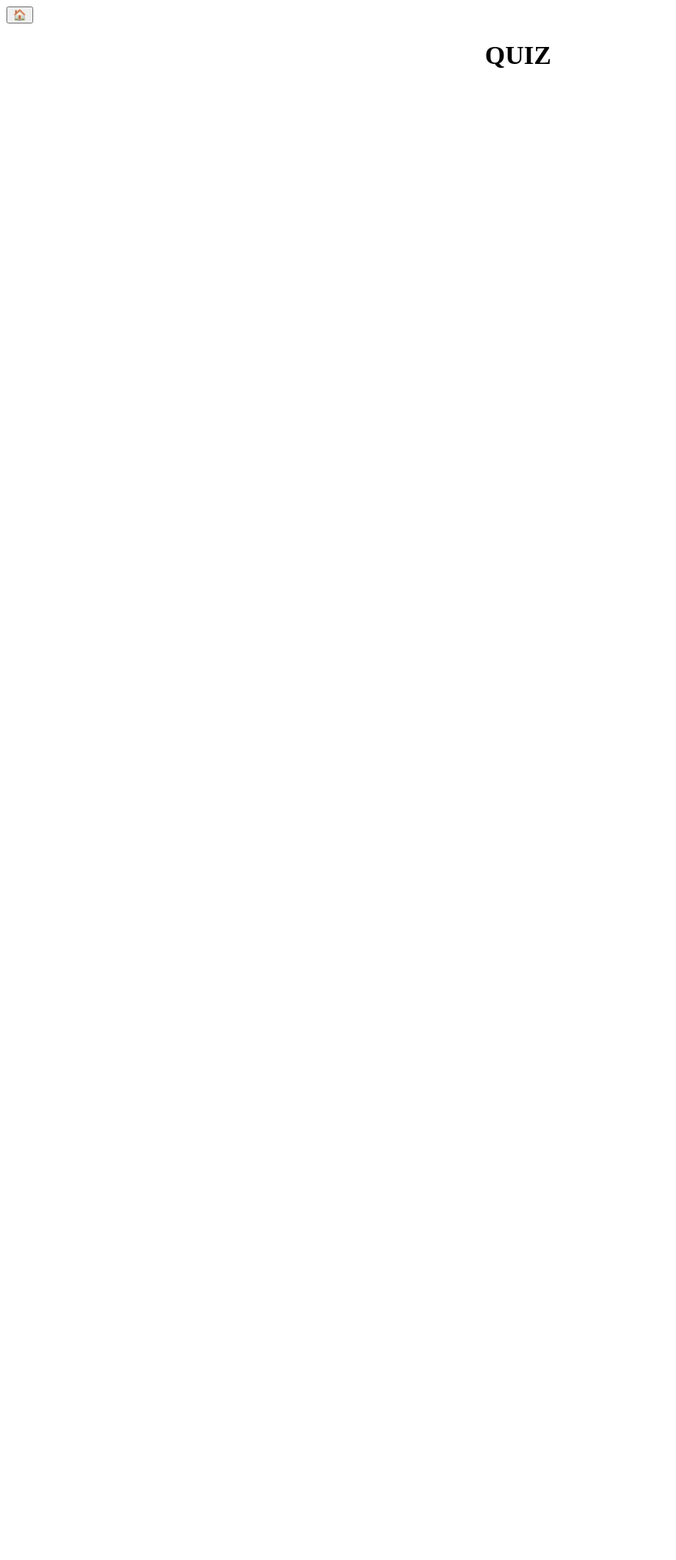
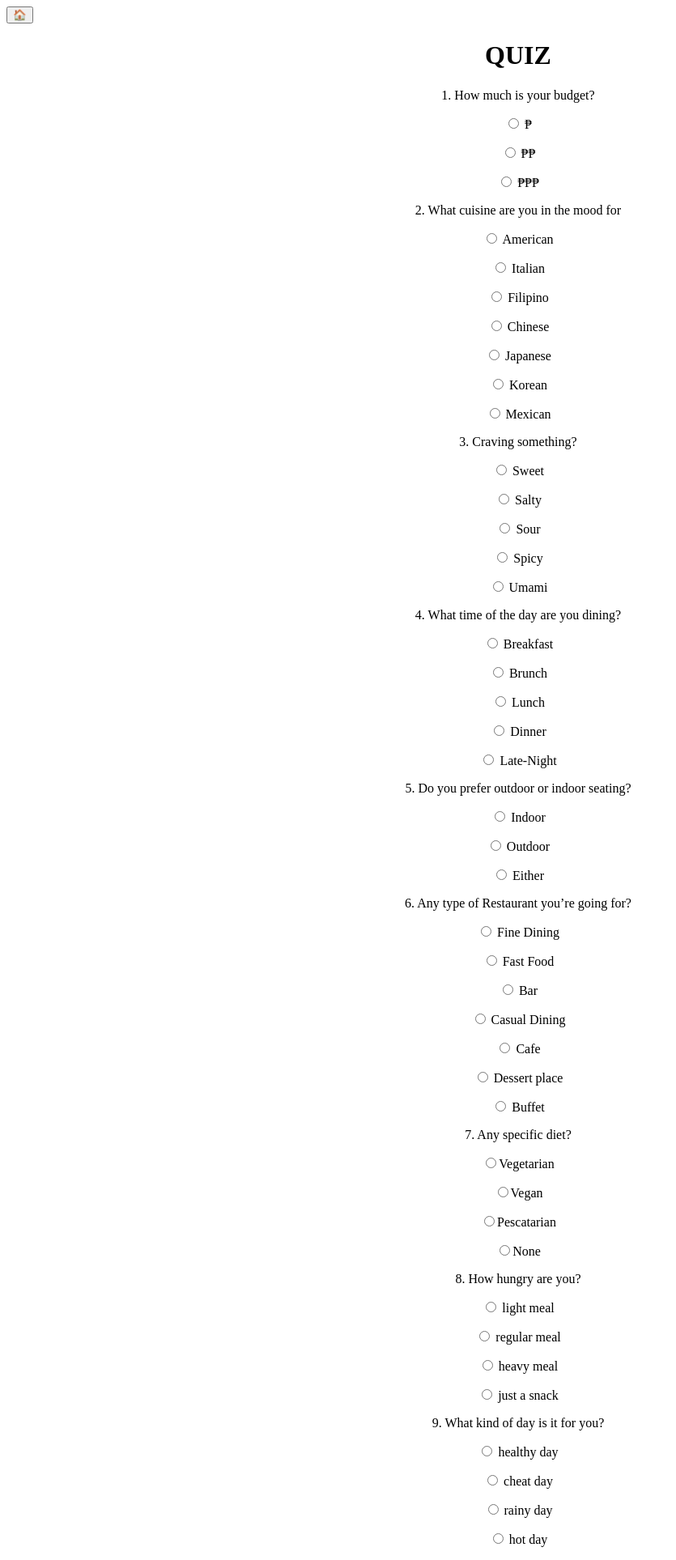
Before and after one commit to marivalle28/csci42project, a Django app: page /takequiz/ in a window 1280 px wide. Before the commit the part shown is almost empty. Shown: the whole page at 81% size, without its empty margins (0-835 px from the left). Before the commit the page ends 84 px from the top, so only its background shows below. Run offline with Django 4.2, Linux system fonts and the light colour scheme.

Commit message:
added questions

```diff
--- a/apps/templates/apps/takequiz.html
+++ b/apps/templates/apps/takequiz.html
@@ -10,6 +10,85 @@
         <h1>QUIZ</h1>
     </center>
 
+    <form name = "quiz" id="quiz" align="center">
+        <div>
+          <p> 1. How much is your budget?</p>
+          <p><input type="radio" name="question1" value="₱"> ₱</p>
+          <p><input type="radio" name="question1" value="₱₱"> ₱₱</p>
+          <p><input type="radio" name="question1" value="₱₱₱"> ₱₱₱</p>
+        </div>
+
+        <div>
+          <p> 2. What cuisine are you in the mood for</p>
+          <p><input type="radio" name="question2" value="American"> American</p>
+          <p><input type="radio" name="question2" value="Italian"> Italian</p>
+          <p><input type="radio" name="question2" value="Filipino"> Filipino</p>
+          <p><input type="radio" name="question2" value="Chinese"> Chinese</p>
+          <p><input type="radio" name="question2" value="Japanese"> Japanese</p>
+          <p><input type="radio" name="question2" value="Korean"> Korean</p>
+          <p><input type="radio" name="question2" value="Mexican"> Mexican</p>
+        </div>
+
+        <div>
+          <p> 3. Craving something? </p>
+          <p><input type="radio" name="question3" value="Sweet"> Sweet</p>
+          <p><input type="radio" name="question3" value="Salty"> Salty</p>
+          <p><input type="radio" name="question3" value="Sour"> Sour</p>
+          <p><input type="radio" name="question3" value="Spicy"> Spicy</p>
+          <p><input type="radio" name="question3" value="Umami"> Umami</p>
+        </div>
+
+        <div>
+          <p> 4. What time of the day are you dining?</p>
+          <p><input type="radio" name="question4" value="Breakfast"> Breakfast</p>
+          <p><input type="radio" name="question4" value="Brunch"> Brunch</p>
+          <p><input type="radio" name="question4" value="Lunch"> Lunch</p>
+          <p><input type="radio" name="question4" value="Dinner"> Dinner</p>
+          <p><input type="radio" name="question4" value="Late-Night"> Late-Night</p>
+        </div>
+
+        <div>
+          <p> 5. Do you prefer outdoor or indoor seating? </p>
+          <p><input type="radio" name="question5" value="Indoor"> Indoor</p>
+          <p><input type="radio" name="question5" value="Outdoor"> Outdoor</p>
+          <p><input type="radio" name="question5" value="Either"> Either</p>
+        </div>
+
+        <div>
+          <p> 6. Any type of Restaurant you’re going for?</p>
+          <p><input type="radio" name="question6" value="Fine Dining"> Fine Dining</p>
+          <p><input type="radio" name="question6" value="Fast Food"> Fast Food</p>
+          <p><input type="radio" name="question6" value="Bar"> Bar</p>
+          <p><input type="radio" name="question6" value="Casual Dining"> Casual Dining</p>
+          <p><input type="radio" name="question6" value="Cafe"> Cafe</p>
+          <p><input type="radio" name="question6" value="Dessert place"> Dessert place</p>
+          <p><input type="radio" name="question6" value="Buffet"> Buffet</p>
+        </div>
+
+        <div>
+          <p> 7. Any specific diet?</p>
+          <p><input type="radio" name="question7" value="Vegetarian">Vegetarian</p>
+          <p><input type="radio" name="question7" value="Vegan">Vegan</p>
+          <p><input type="radio" name="question7" value="Pescatarian">Pescatarian</p>
+          <p><input type="radio" name="question7" value="None">None</p>
+        </div>
+
+        <div>
+          <p> 8. How hungry are you?</p>
+          <p><input type="radio" name="question8" value="light meal"> light meal</p>
+          <p><input type="radio" name="question8" value="regular meal"> regular meal</p>
+          <p><input type="radio" name="question8" value="heavy meal"> heavy meal</p>
+          <p><input type="radio" name="question8" value="just a snack"> just a snack</p>
+        </div>
+
+        <div>
+          <p> 9. What kind of day is it for you?</p>
+          <p><input type="radio" name="question9" value="healthy day"> healthy day</p>
+          <p><input type="radio" name="question9" value="cheat day"> cheat day</p>
+          <p><input type="radio" name="question9" value="rainy day"> rainy day</p>
+          <p><input type="radio" name="question9" value="hot day"> hot day</p>
+        </div>
+      </form>
 
 </body>
 </html>
```
